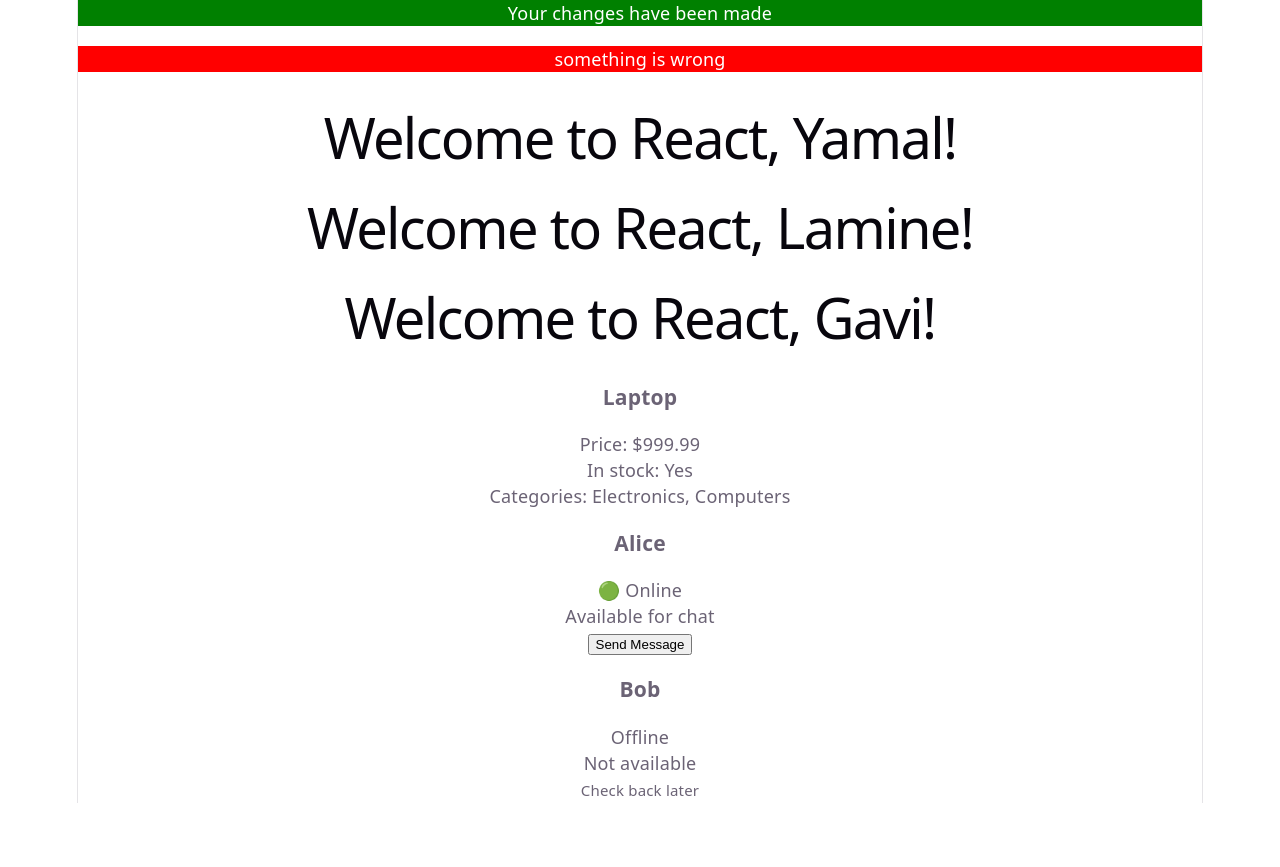
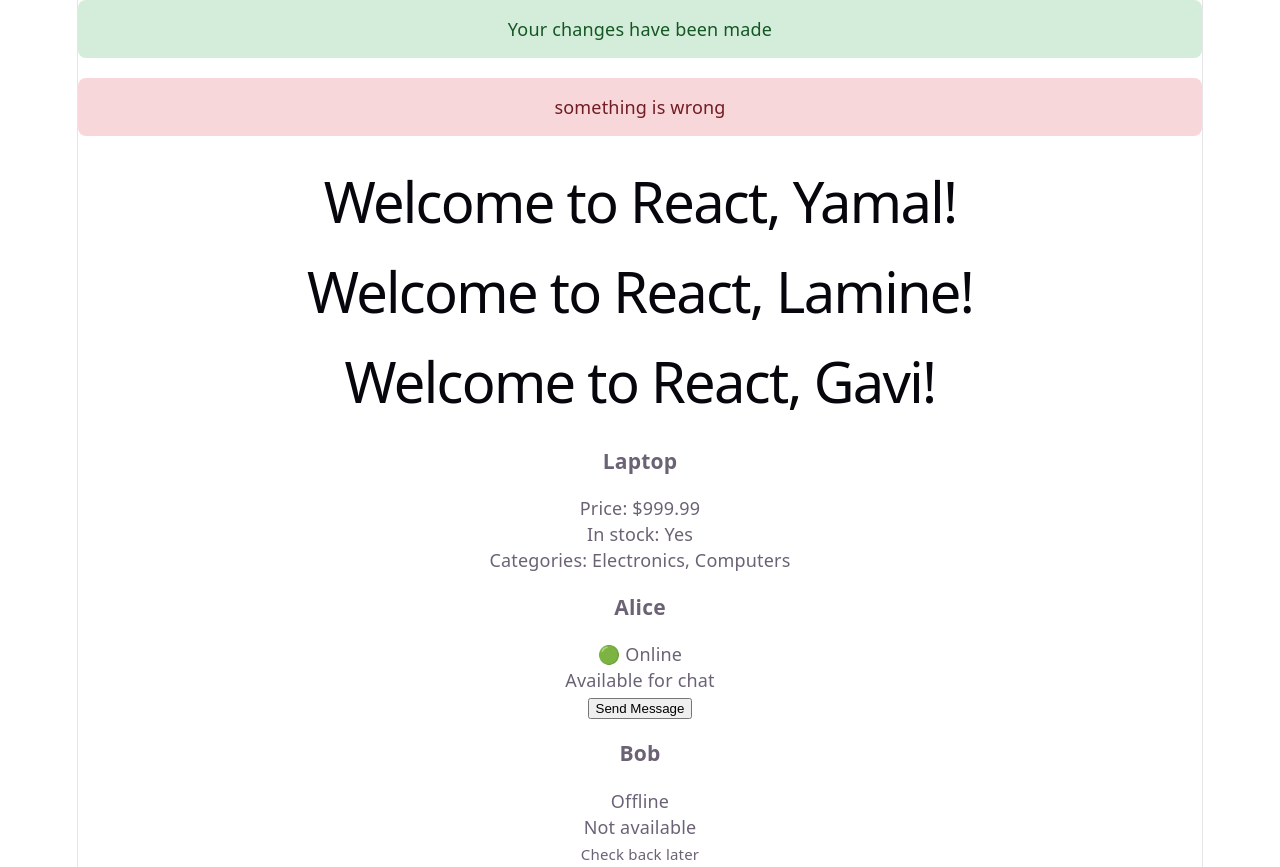
Before and after one commit to namugarurasyda/props, a React (Vite) app in the folder props-cr/: page / in a window 1280 px wide. Before the commit the page ends 803 px from the top, so only its background shows below. Built offline with nearby package versions, Linux system fonts and the light colour scheme.

Commit message:
Changing the route path

```diff
--- a/props-cr/src/Alert.css
+++ b/props-cr/src/Alert.css
@@ -4,3 +4,13 @@
     margin-bottom: 20px;
     color: #155724;
 }
+
+.error{
+    background-color: #f8d7da;
+    color: #721c24;
+}
+
+.success{
+    background-color: #d4edda;
+    color: #155724;
+}
--- a/props-cr/src/components/Alert.jsx
+++ b/props-cr/src/components/Alert.jsx
@@ -1,15 +1,29 @@
-import "../../src/Alert.css"
+// import "../../src/Alert.css"
+
+// export const Alert = ({ children , type="success"}) => {
+//     return (
+//         <div
+//             style={{
+//             backgroundColor: type === "success" ? "green" : "red",
+//             color:"#fff",
+//             // padding:"10px",
+//             // borderRadius:"5px",
+//             marginBottom:"20px"
+//          }}
+//          >
+//             {children}
+//         </div>
+//     )
+// }
+
+
+// import "../../src/Alert.css"
+import "./../Alert.css"
 
 export const Alert = ({ children , type="success"}) => {
     return (
         <div
-            style={{
-            backgroundColor: type === "success" ? "green" : "red",
-            color:"#fff",
-            // padding:"10px",
-            // borderRadius:"5px",
-            marginBottom:"20px"
-         }}
+            className={`alert ${type}`} // you call a literal  name
          >
             {children}
         </div>
```
